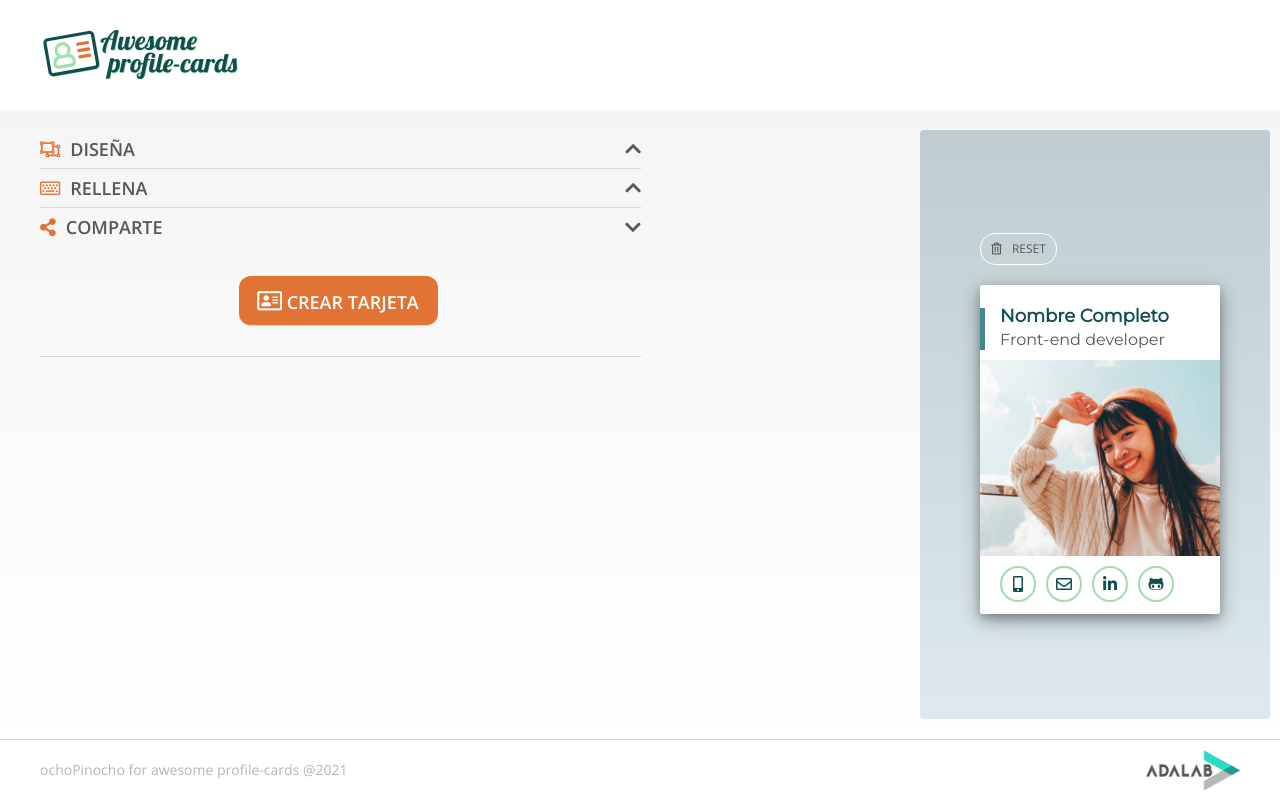
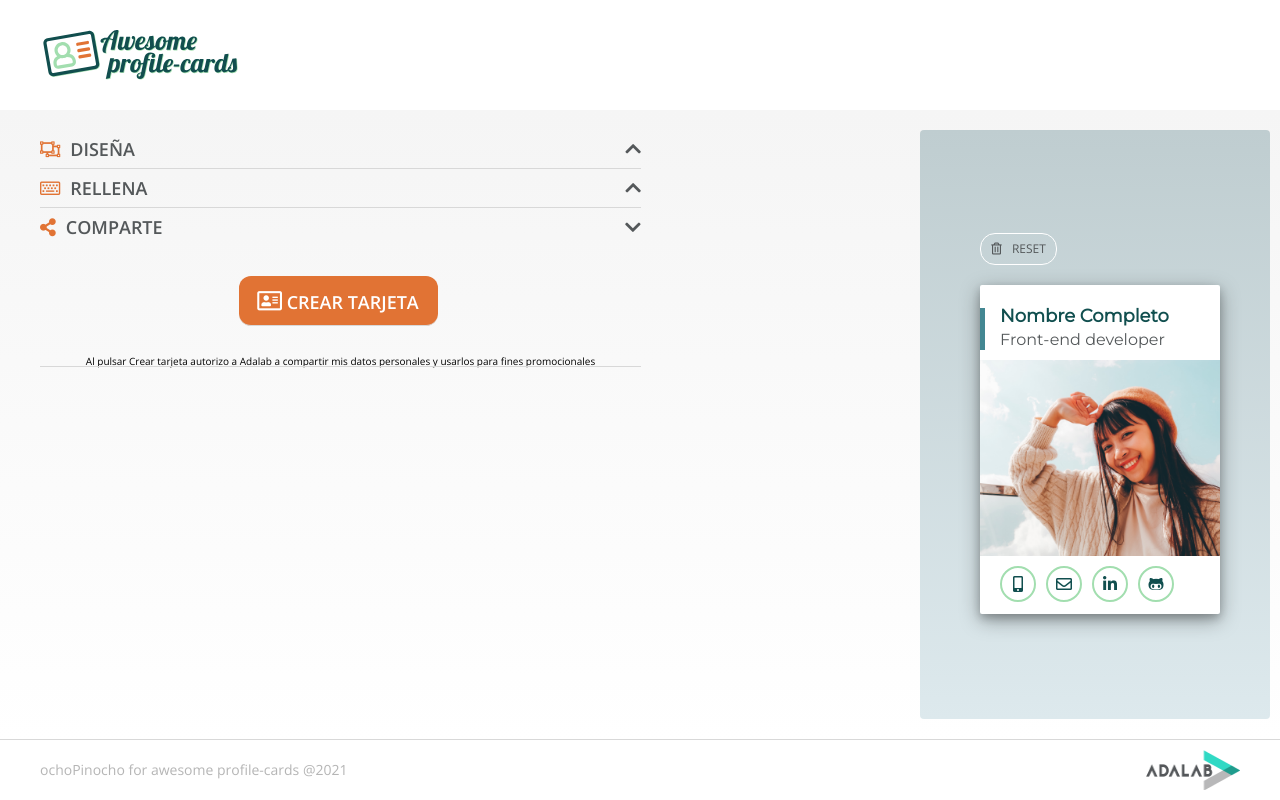
Before and after one commit to Adalab/project-promo-n-module-3-team-6, a React (Create React App) app: page / in a window 1280 px wide. Both pictures are taken after a click on the element "COMPARTE". Built offline with nearby package versions, Linux system fonts and the light colour scheme.

Commit message:
added changes in photo

```diff
--- a/src/components/Form.js
+++ b/src/components/Form.js
@@ -2,6 +2,8 @@
 import "../stylesheets/Form.scss";
 
 const Form = (props) => {
+
+
   return (
     <div>
       <form className="form" action="">
@@ -218,6 +220,7 @@ const Form = (props) => {
             >
               <i className="far fa-address-card"></i> Crear tarjeta
             </button>
+            <p className="legal">Al pulsar Crear tarjeta autorizo a Adalab a compartir mis datos personales y usarlos para fines promocionales</p>
             <div
               className={`share__section--done  ${props.collapsableShareLink}`}
             >
--- a/src/stylesheets/Form.scss
+++ b/src/stylesheets/Form.scss
@@ -257,6 +257,10 @@
     font-size: 18px;
   }
 
+  .legal{
+    font-size: 10px;
+    justify-content: center;
+  }
 
   .hidden {
     display: none; }
```
Also changed, not shown: src/components/Image.js (added, +32 -0 lines).
